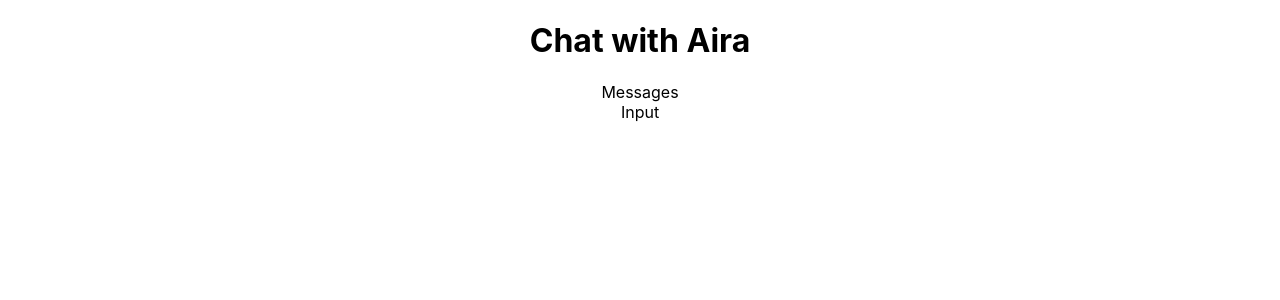
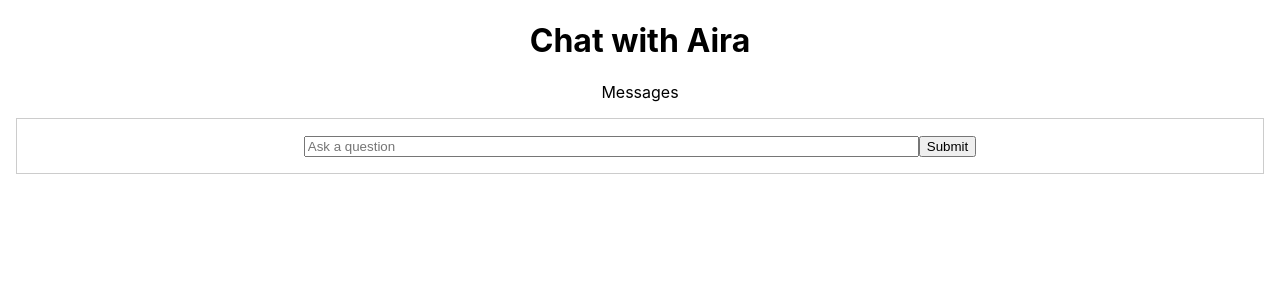
Before and after one commit to bitcraft3r/game-genie-ai, a React (Create React App) app in the folder app/client/: page / in a window 1280 px wide. Shown: the top 300 px of the page. Built offline with nearby package versions, Linux system fonts and the light colour scheme; the HTML template or start-up script is replaced by a standard one.

Commit message:
implement submit form for Input component

```diff
--- a/app/client/src/App.css
+++ b/app/client/src/App.css
@@ -1,3 +1,13 @@
 .App {
   text-align: center;
 }
+
+.form-container {
+  border: 1px solid #ccc;
+  padding: 1rem;
+  margin: 1rem;
+}
+
+.form-input {
+  width: 50%;
+}
--- a/app/client/src/Components/Input.jsx
+++ b/app/client/src/Components/Input.jsx
@@ -1,9 +1,28 @@
 import React from 'react';
+import { useState } from 'react';
 
 const Input = () => {
-  return (
-    <div>Input</div>
-  )
+    const [input, setInput] = useState("");
+
+    const handleSubmit = (e) => {
+        e.preventDefault();
+        console.log(input);
+    }
+
+    return (
+        <div className="form-container">
+            <form onSubmit={handleSubmit}>
+                <input
+                    rows="1"
+                    value={input}
+                    placeholder="Ask a question"
+                    onChange={(e) => setInput(e.target.value)}
+                    className="form-input"
+                ></input>
+                <button>Submit</button>
+            </form>
+        </div>
+    )
 };
 
 export default Input;
```
